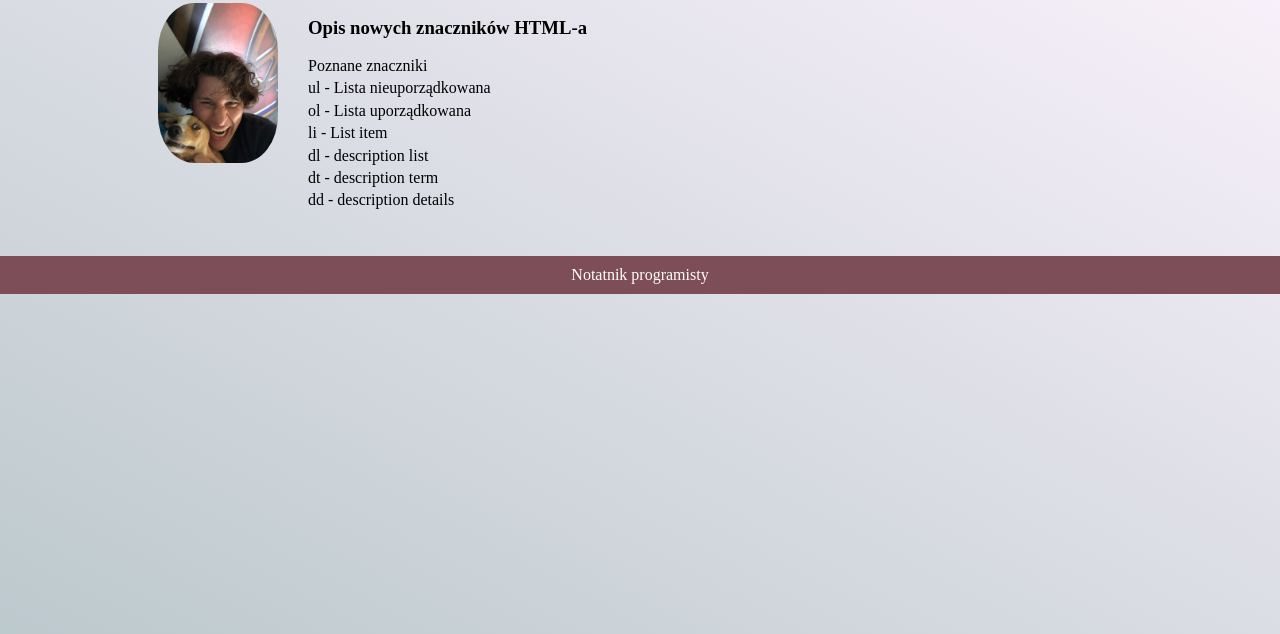
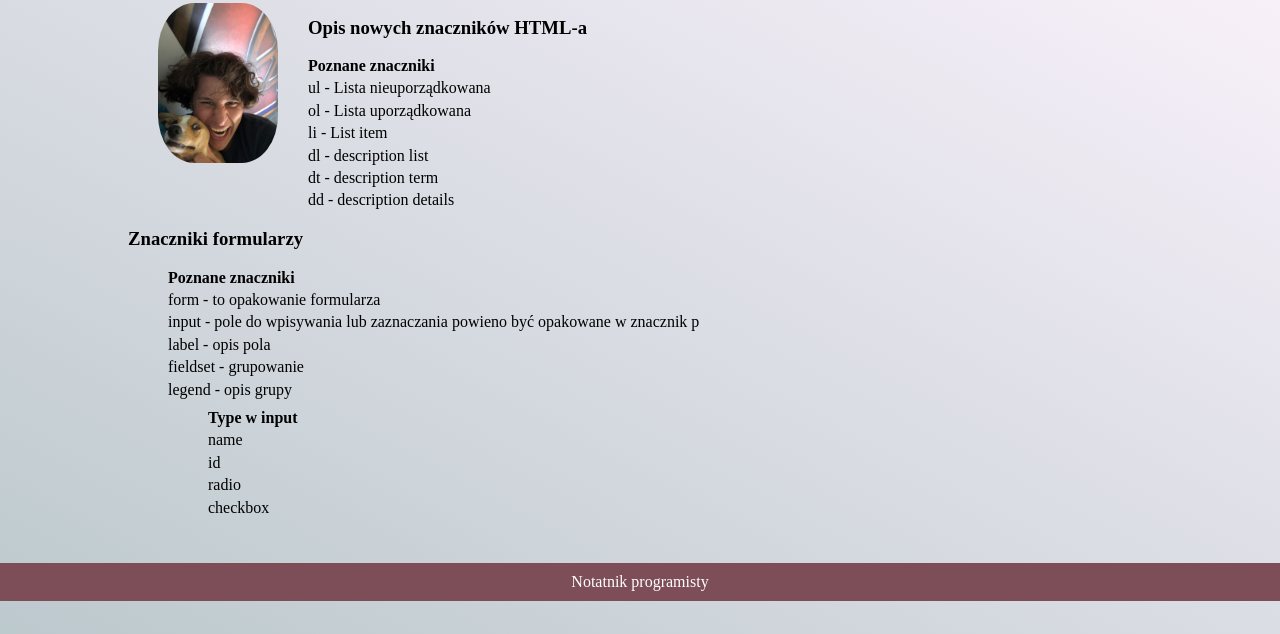
Before and after one commit to karolwasemann/homepage, a plain HTML site: page brudnopis.html in a window 1280 px wide. Shown: the part 166-800 px from the top of the page. Drawn offline with Linux system fonts and the light colour scheme.

Commit message:
JS commenting & Add new list in brudnopis & Styling the list

```diff
--- a/brudnopis.html
+++ b/brudnopis.html
@@ -32,7 +32,7 @@
       <article class="article"></article>
       <h3 class="article title">Opis nowych znaczników HTML-a</h3>
       <ul class="list">
-        Poznane znaczniki
+        <h4 class="list__title">Poznane znaczniki</h4>
         <li class="list__item">ul - Lista nieuporządkowana</li>
         <li class="list__item">ol - Lista uporządkowana</li>
         <li class="list__item">li - List item</li>
@@ -40,6 +40,27 @@
         <li class="list__item">dt - description term</li>
         <li class="list__item">dd - description details</li>
       </ul>
+
+      <article class="article"></article>
+      <h3 class="article title">Znaczniki formularzy</h3>
+      <ul class="list">
+        <h4 class="list__title">Poznane znaczniki</h4>
+        <li class="list__item">form - to opakowanie formularza</li>
+        <li class="list__item">
+          input - pole do wpisywania lub zaznaczania powieno być opakowane w
+          znacznik p
+        </li>
+        <li class="list__item">label - opis pola</li>
+        <li class="list__item">fieldset - grupowanie</li>
+        <li class="list__item">legend - opis grupy</li>
+        <ul class="list">
+          <h4 class="list__title">Type w input</h4>
+          <li class="list__item">name</li>
+          <li class="list__item">id</li>
+          <li class="list__item">radio</li>
+          <li class="list__item">checkbox</li>
+        </ul>
+      </ul>
     </main>
     <footer class="footer">Notatnik programisty</footer>
     <script src="main.js"></script>
--- a/main.js
+++ b/main.js
@@ -26,11 +26,11 @@ Hello(karolAge.myName, karolAge.age, karolAge.future, karolAge.born);
 
 // dodanie pustego paragrafu i wypełnienie go
 
-const heading = document.querySelector(".article__title--js");
-const emptyParagraph = document.querySelector(".article_description--js");
+// const heading = document.querySelector(".article__title--js");
+// const emptyParagraph = document.querySelector(".article_description--js");
 
-heading.innerHTML = "JEST GIT <span>Tutaj jest span </span>";
-emptyParagraph.innerHTML = `Pusty paragraf wypełniony JS-em ;)`;
+// heading.innerHTML = "JEST GIT <span>Tutaj jest span </span>";
+// emptyParagraph.innerHTML = `Pusty paragraf wypełniony JS-em ;)`;
 
 // Kalkluator moje przyszłego wieku
 
@@ -41,12 +41,12 @@ calculate(age, years);
 
 // zmiana contentu funkcja
 
-function createContent(querySelectorContent, content) {
-  element = document.querySelector(querySelectorContent);
-  element.innerHTML = content;
-}
+// function createContent(querySelectorContent, content) {
+//   element = document.querySelector(querySelectorContent);
+//   element.innerHTML = content;
+// }
 
-createContent(
-  ".main-header__title--js",
-  "Nowy content wcześniej Prywatny notatnik"
-);
+// createContent(
+//   ".main-header__title--js",
+//   "Nowy content wcześniej Prywatny notatnik"
+// );
--- a/style.css
+++ b/style.css
@@ -71,6 +71,10 @@ body {
   list-style: none;
 }
 
+.list__title {
+  margin: 10px 0 0 0;
+}
+
 .list__item {
   margin: 4px 4px 0 0;
 }
```
